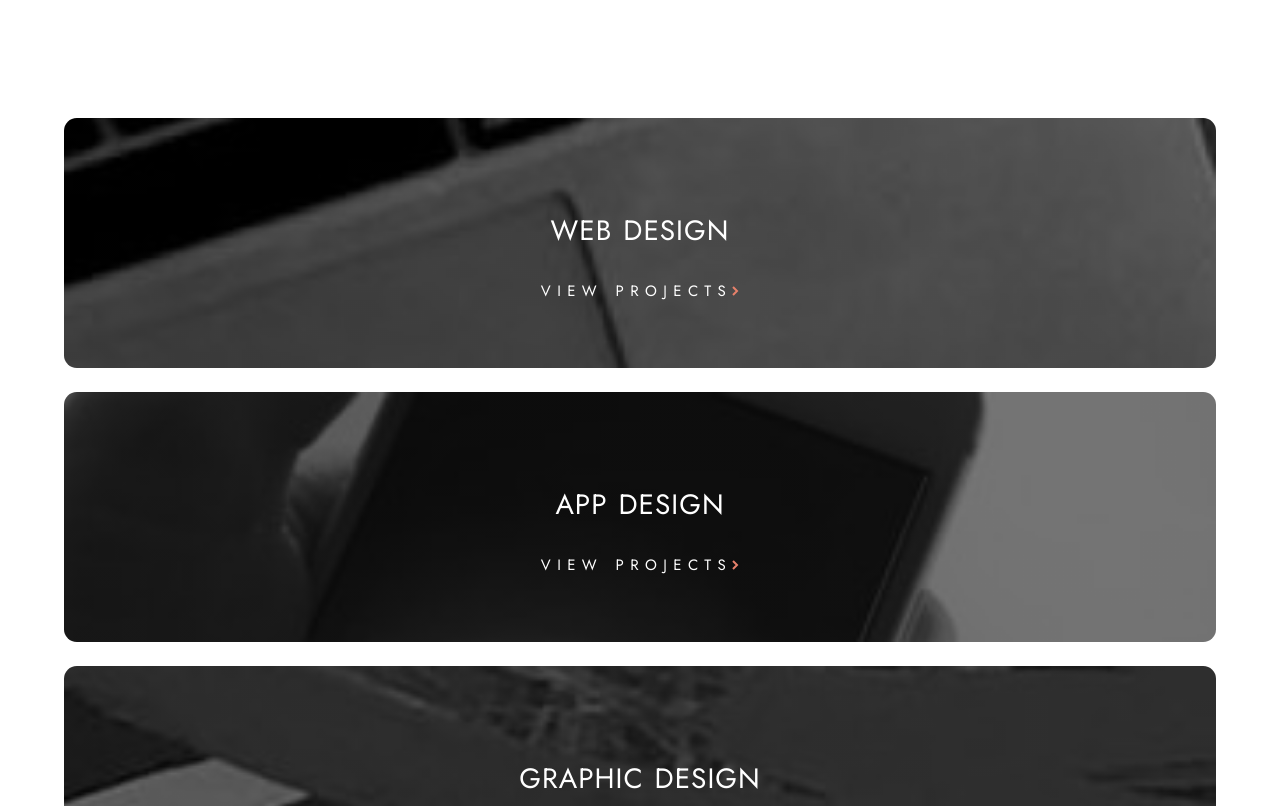
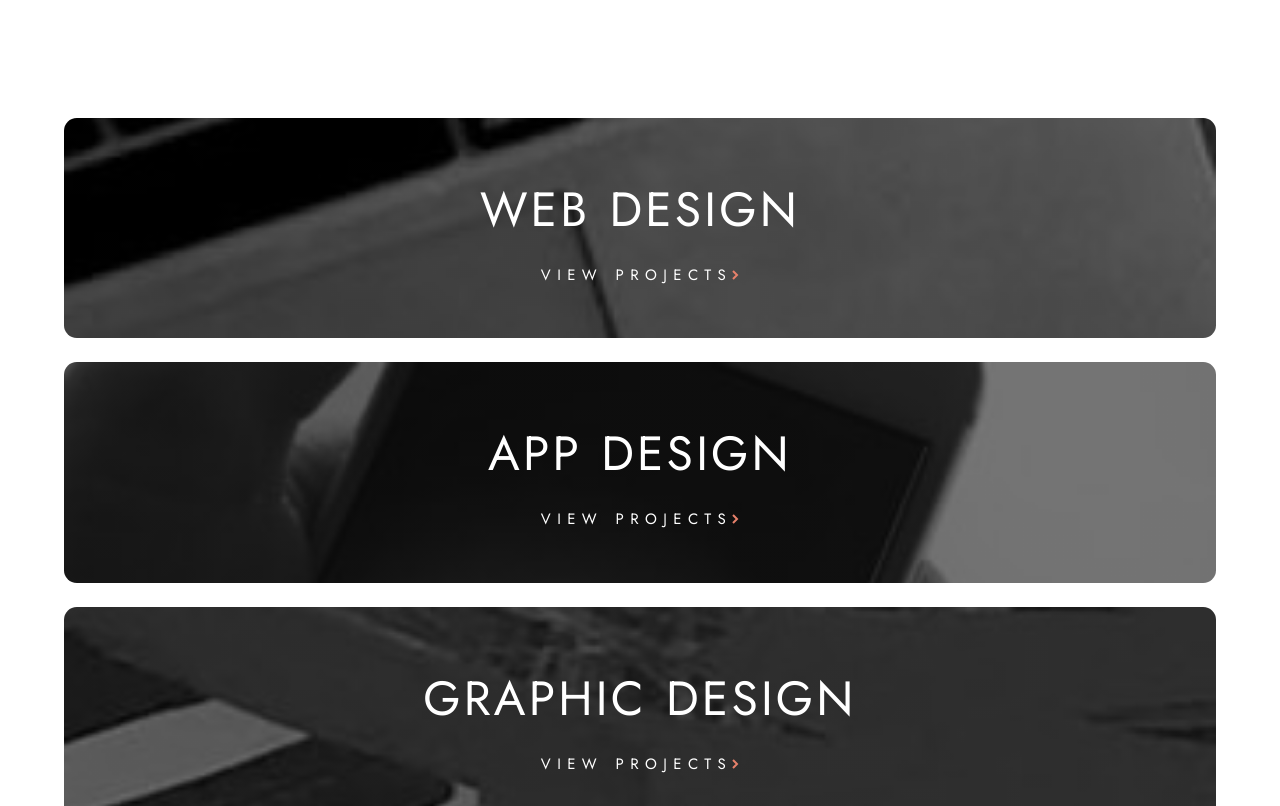
Before and after one commit to scott-parker4/designo, a website: page index.html in a window 1280 px wide. Shown: the part 1025-1831 px from the top of the page. Drawn offline with Linux system fonts and the light colour scheme.

Commit message:
adjust project card font size and letter spacing

```diff
--- a/css/styles.css
+++ b/css/styles.css
@@ -146,7 +146,7 @@ a {
   justify-content: center;
   min-width: 327px;
   width: 100%;
-  height: 250px;
+  padding: 50px 0;
   text-align: center;
   text-transform: uppercase;
   border-radius: 0.8rem;
@@ -170,8 +170,11 @@ a {
 }
 
 .project h2 {
+  margin-top: 0;
+  margin-bottom: 5px;
   z-index: 6;
   pointer-events: none;
+  letter-spacing: 0.2rem;
 }
 
 .webDesignCard {
@@ -539,6 +542,11 @@ a {
     margin-bottom: 40px;
   }
 
+  .project h2 {
+    font-size: 3rem;
+    margin-bottom: 10px;
+  }
+
   #contactPageFooter {
     margin-top: 0px;
     padding-top: 70px;
```
